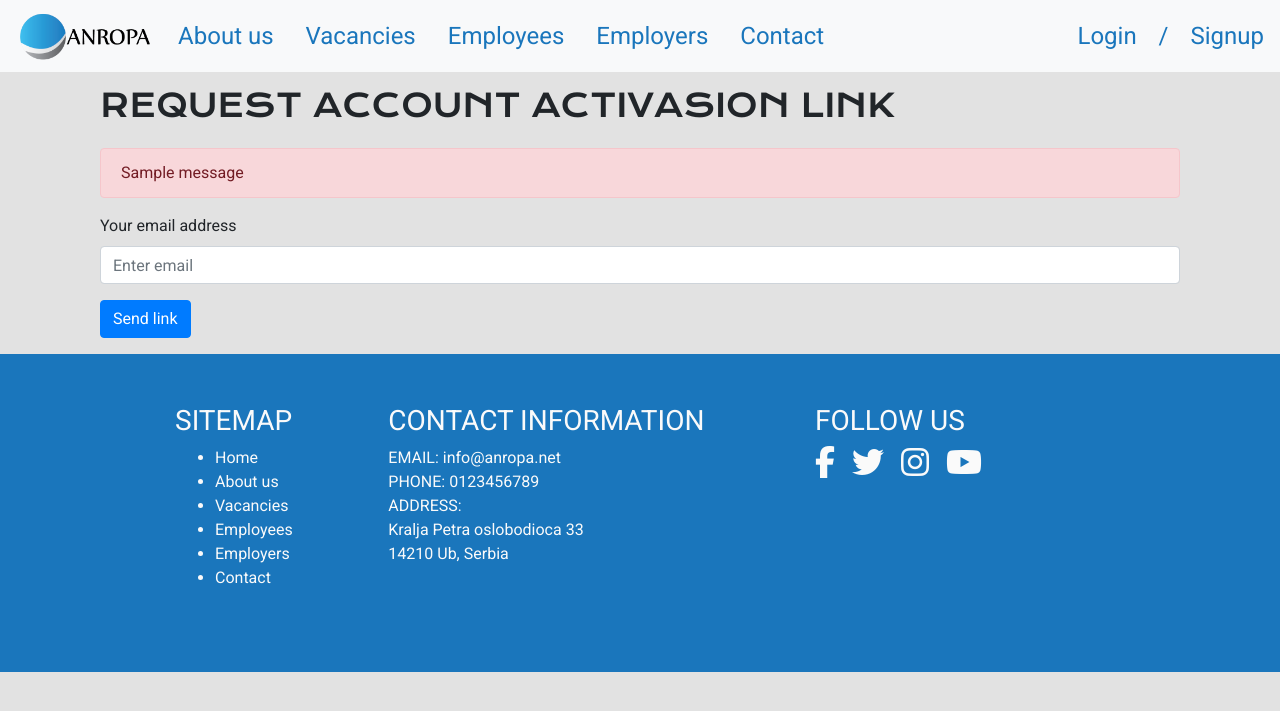
After one commit to Code-Institute-Submissions/Albastraoz-anropa, a Flask app: page /request-activation in a window 1280 px wide. The commit adds this page. Shown: the top 711 px of the page. Run offline with Flask 2, Linux system fonts and the light colour scheme; one stand-in notice (Sample message) is shown; some libraries are stand-ins or nearby versions.

Commit message:
Version 1.41 - Added email confirmation functionality.

```diff
--- a/app.py
+++ b/app.py
@@ -2,6 +2,7 @@ import os
 import env
 from flask import Flask, render_template, redirect, session, request, url_for, flash
 from flask_mail import Mail, Message
+from itsdangerous import URLSafeTimedSerializer, SignatureExpired, BadTimeSignature
 from flask_pymongo import PyMongo
 from bson.objectid import ObjectId
 import bcrypt
@@ -30,6 +31,8 @@ app.config["MAIL_ASCII_ATTACHMENTS"] = False
 
 mongo = PyMongo(app)
 mail = Mail(app)
+
+st = URLSafeTimedSerializer(app.config['SECRET_KEY'])
 
 # WEB PAGES
 # Homepage
@@ -133,13 +136,14 @@ def profile(user):
             session['tab'] = 'profile_tab'
             mongo.db.users.update_one({'_id' : ObjectId(session['_id'])}, {"$set":
                 {'name' : request.form['name'],
+                'phone' : request.form['phone'],
                 'address' : request.form['address'],
                 'city' : request.form['city'],
                 'zipcode' : request.form['zipcode'],
                 'country' : request.form['country']
             }})
             flash('Your information has been updated succesfully!')
-            return render_template("profile.html", tab=session['tab'], user=one_user, users=all_users)
+            return redirect(url_for('profile', user=session['_id']))
         # Check which form is used
         elif 'current_job' in request.form:
             session['tab'] = 'cv_tab'
@@ -154,7 +158,7 @@ def profile(user):
                     mongo.db.users.update_one({'_id' : ObjectId(session['_id'])}, {"$push":
                     {'cv_file' : cv_file.filename}})
             flash('Your information has been updated succesfully!')
-            return render_template("profile.html", tab=session['tab'], user=one_user, users=all_users)
+            return redirect(url_for('profile', user=session['_id']))
     if session['_id'] is not None:
         one_user = mongo.db.users.find_one({'_id': ObjectId(session['_id'])})
         all_users = mongo.db.users.find()
@@ -170,8 +174,6 @@ def file(filename):
 # Delete a file
 @app.route('/file/delete/<del_file>')
 def delete_file(del_file):
-    one_user = mongo.db.users.find_one({'_id': ObjectId(session['_id'])})
-    all_users = mongo.db.users.find()
     session['tab'] = 'cv_tab'
     # Find files_id to delete both in fs.files & fs.chunks
     chunks_id = mongo.db.fs.files.find_one({'filename': del_file})
@@ -180,7 +182,7 @@ def delete_file(del_file):
     mongo.db.users.update_one({'_id' : ObjectId(session['_id'])}, {"$pull":
                     {'cv_file' : del_file}})
     flash('Your file has been removed!')
-    return render_template("profile.html", tab=session['tab'], user=one_user, users=all_users)
+    return redirect(url_for('profile', user=session['_id']))
 
 # ADMIN AREA
 # Add vacancy
@@ -204,11 +206,13 @@ def login():
         user_login = users.find_one({'email' : request.form['email']})
         # Continue if not
         if user_login:
-            # Check if password is correct
-            if bcrypt.hashpw(request.form['password'].encode('utf-8'), user_login['password']) == user_login['password']:
-                session['_id'] = str(user_login['_id'])
-                session['tab'] = 'profile_tab'
-                return redirect(url_for('profile', user=session['_id']))
+            if user_login['verified'] == True:
+                # Check if password is correct
+                if bcrypt.hashpw(request.form['password'].encode('utf-8'), user_login['password']) == user_login['password']:
+                    session['_id'] = str(user_login['_id'])
+                    session['tab'] = 'profile_tab'
+                    return redirect(url_for('profile', user=session['_id']))
+            flash('Account is not verified! Please check your email or resend a confirmation email <a href="/request-activation">here</a>.')
         flash('Invalid username/password combination')
     return render_template("login.html")
 
@@ -224,15 +228,68 @@ def signup():
             if request.form['password'] != request.form['password2']:
                 flash('Passwords are not the same!')
                 return render_template("signup.html")
+
+            # Create token for email verification
+            email = request.form['email']
+            token = st.dumps(email, salt='confirm_email')
+
             # Hash password for security
             hashpass = bcrypt.hashpw(request.form['password'].encode('utf-8'), bcrypt.gensalt())
-            users.insert({'name' : request.form['name'], 'email' : request.form['email'], 'password' : hashpass, 'admin' : False})
-            registered_user = users.find_one({'email' : request.form['email']})
-            session['_id'] = str(registered_user['_id'])
-            session['tab'] = 'profile_tab'
-            return redirect(url_for('profile', user=session['_id']))
+
+            # Insert user into database
+            users.insert({'name' : request.form['name'], 'email' : email, 'verified' : False, 'password' : hashpass, 'admin' : False})
+
+            # Send confirmation email
+            msg = Message('Anropa Confirm Email', recipients=[email])
+            link = url_for('confirm_email', token=token, _external=True)
+            msg.html = 'You need to activate your account at Anropa.<br> Here is your confirmation link: {}'.format(link)
+            mail.send(msg)
+
+            return redirect(url_for('email_confirmation_page'))
         flash('That email already exists!')
     return render_template("signup.html")
+
+# This page is rendered after you registered your account successfully
+@app.route('/activate-account')
+def email_confirmation_page():
+    return render_template("email_confirm_send.html")
+
+# Send a new activation link page
+@app.route('/request-activation', methods=['POST', 'GET'])
+def confirm_email_form():
+    if request.method == 'POST':
+        users = mongo.db.users
+        email = request.form['email-link']
+        # Check if entered email already exists in database
+        existing_user = users.find_one({'email' : email})
+        # If no match is found it will continue and create user
+        if existing_user:
+            if existing_user['verified'] == False:
+                # Create token for email verification
+                token = st.dumps(email, salt='confirm_email')
+
+                # Send confirmation email
+                msg = Message('Anropa Confirm Email', recipients=[email])
+                link = url_for('confirm_email', token=token, _external=True)
+                msg.html = 'You need to activate your account at Anropa.<br> Here is your confirmation link:<br> {}'.format(link)
+                mail.send(msg)
+                return redirect(url_for('email_confirmation_page'))
+            flash('Your account has already been verified please <a href="/login">login here</a>.')
+        flash('That email does not exists!')
+    return render_template("email_confirm.html")
+
+# Confirm email address
+@app.route('/confirm/<token>')
+def confirm_email(token):
+    try:
+        email = st.loads(token, salt='confirm_email', max_age=10)#86400
+    except SignatureExpired:
+        return render_template("email_confirmation_denied.html")
+
+    email = st.loads(token, salt='confirm_email')
+    mongo.db.users.update_one({'email' : email}, {"$set":
+        {'verified' : True }})
+    return render_template("email_confirmation_success.html")
 
 # Log user out from website
 @app.route('/logout')
--- /dev/null
+++ b/templates/email_confirm.html
@@ -0,0 +1,30 @@
+{% extends 'base.html' %} {% block content %}
+
+<div class="nav-whitespace"></div>
+<div class="container">
+    <!--Title-->
+    <div class="row">
+        <div class="col-12">
+            <h1>REQUEST ACCOUNT ACTIVASION LINK</h1>
+        </div>
+        <div class="col-12 mt-3 mb-3">
+            {% with messages = get_flashed_messages() %}
+            {% if messages %}
+            <div class="alert alert-danger" role="alert">
+                {{ messages[0] }}
+            </div>
+            {% endif %}
+            {% endwith %}
+            <form method=POST action="{{ url_for('confirm_email_form')}}">
+                <div class="form-group">
+                    <label for="email-link">Your email address</label>
+                    <input type="email" class="form-control" id="email-link" name="email-link" aria-describedby="emailHelp"
+                        placeholder="Enter email" required>
+                </div>
+                <button type="submit" class="btn btn-primary">Send link</button>
+            </form>
+        </div>
+    </div>
+</div>
+
+{% endblock %}
--- a/templates/login.html
+++ b/templates/login.html
@@ -13,7 +13,7 @@
             {% with messages = get_flashed_messages() %}
             {% if messages %}
             <div class="alert alert-danger" role="alert">
-                {{ messages[0] }}
+                {{ messages[0]|safe }}
             </div>
             {% endif %}
             {% endwith %}
```
Also changed, not shown: templates/email_confirm_send.html (added, +20 -0 lines), templates/email_confirmation_denied.html (added, +20 -0 lines), templates/email_confirmation_success.html (added, +25 -0 lines), templates/profile.html (+33 -26 lines).
